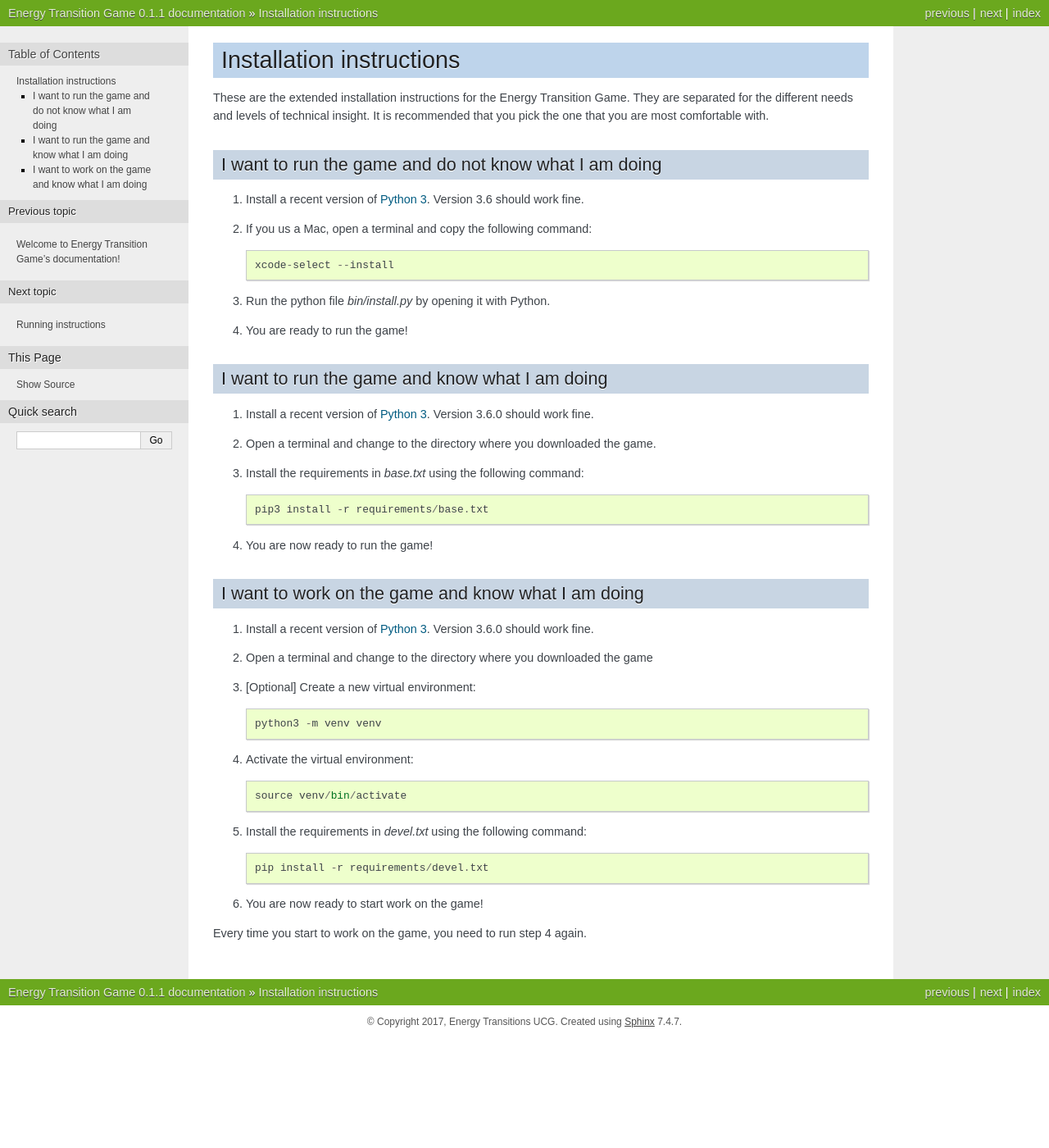
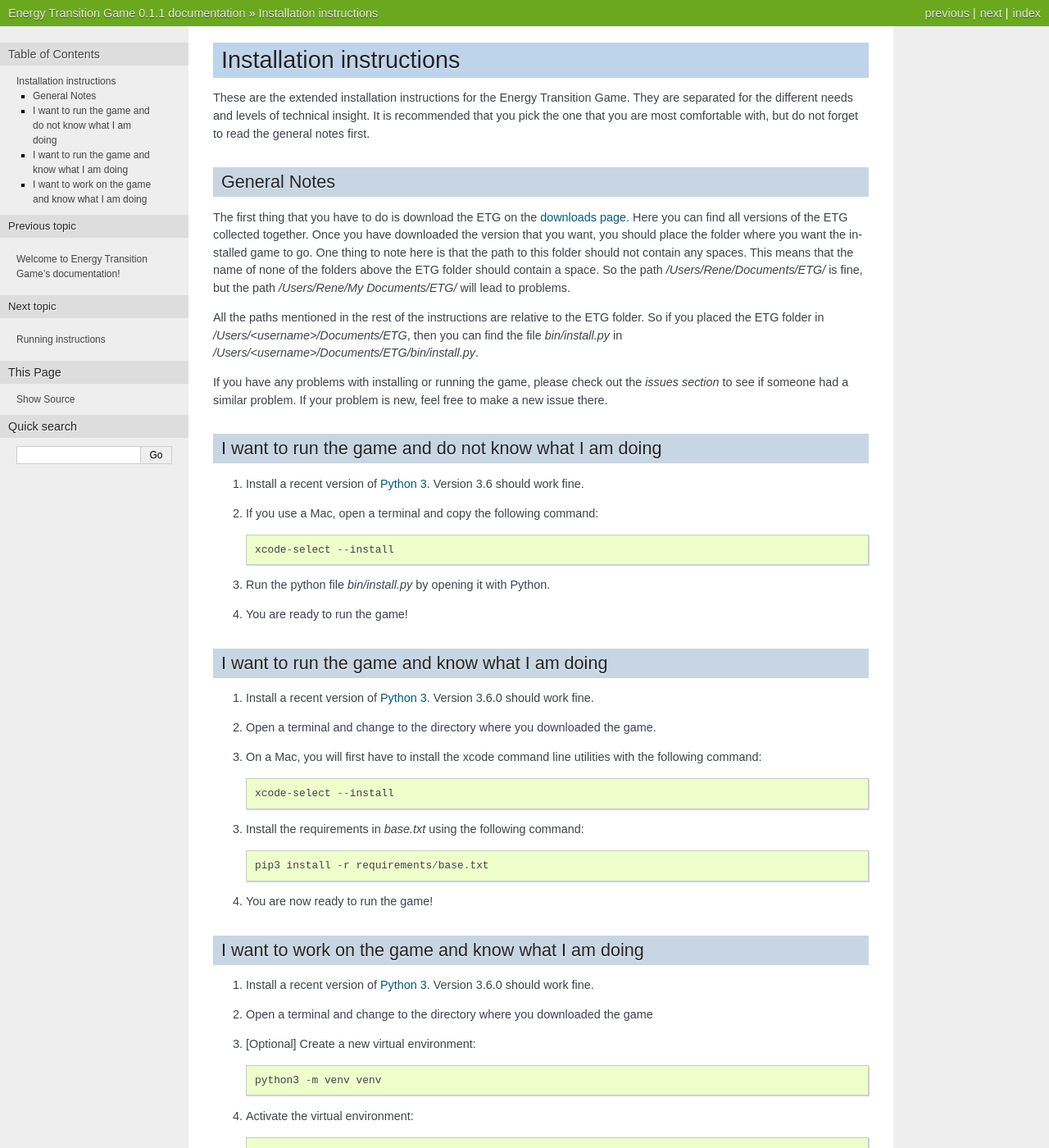
Before and after one commit to Energy-Transistion/etg, a Sphinx documentation site: the page built from docs/install.rst, in a window 1280 px wide and 1400 px high. Shown: the whole window at 82% size. Built offline with Sphinx 7.4.7, drawn with Linux system fonts in a browser that asks for light colours; formulas are drawn with MathJax 3; pages that are not in the unit, such as notebooks, are missing from menus.

Commit message:
Updated the install instructions

```diff
--- a/docs/install.rst
+++ b/docs/install.rst
@@ -4,12 +4,32 @@ Installation instructions
 These are the extended installation instructions for the Energy Transition
 Game. They are separated for the different needs and levels of technical
 insight. It is recommended that you pick the one that you are most comfortable
-with.
+with, but do not forget to read the general notes first.
+
+General Notes
+=============
+The first thing that you have to do is download the ETG on the `downloads
+page`_. Here you can find all versions of the ETG collected together. Once you
+have downloaded the version that you want, you should place the folder where
+you want the installed game to go. One thing to note here is that the path to
+this folder should not contain any spaces. This means that the name of none of
+the folders above the ETG folder should contain a space.  So the path
+`/Users/Rene/Documents/ETG/` is fine, but the path `/Users/Rene/My
+Documents/ETG/` will lead to problems.
+
+All the paths mentioned in the rest of the instructions are relative to the ETG
+folder. So if you placed the ETG folder in `/Users/<username>/Documents/ETG`,
+then you can find the file `bin/install.py` in
+`/Users/<username>/Documents/ETG/bin/install.py`.
+
+If you have any problems with installing or running the game, please check out
+the `issues section` to see if someone had a similar problem. If your problem
+is new, feel free to make a new issue there.
 
 I want to run the game and do not know what I am doing
 ======================================================
 1. Install a recent version of `Python 3`_. Version 3.6 should work fine.
-2. If you us a Mac, open a terminal and copy the following command::
+2. If you use a Mac, open a terminal and copy the following command::
 
         xcode-select --install
 
@@ -20,6 +40,11 @@ I want to run the game and know what I am doing
 ===============================================
 1. Install a recent version of `Python 3`_. Version 3.6.0 should work fine.
 2. Open a terminal and change to the directory where you downloaded the game.
+3. On a Mac, you will first have to install the xcode command line utilities
+   with the following command::
+
+        xcode-select --install
+
 3. Install the requirements in *base.txt* using the following command::
 
        pip3 install -r requirements/base.txt
@@ -47,3 +72,5 @@ I want to work on the game and know what I am doing
 Every time you start to work on the game, you need to run step 4 again.
 
 .. _Python 3: https://www.python.org/downloads/
+.. _downloads page: https://github.com/Energy-Transition/etg/releases
+.. _issues section: https://github.com/Energy-Transition/etg/issues
```
